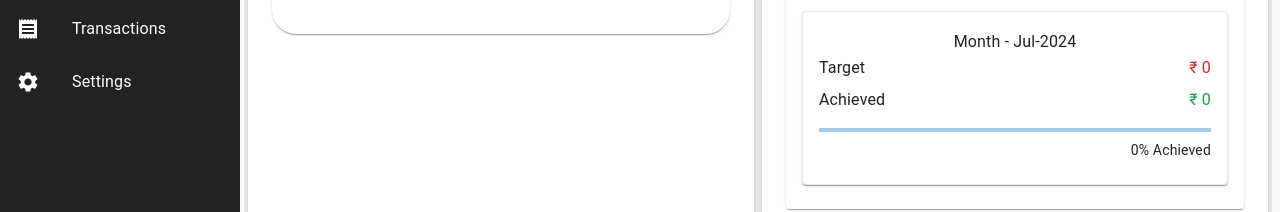
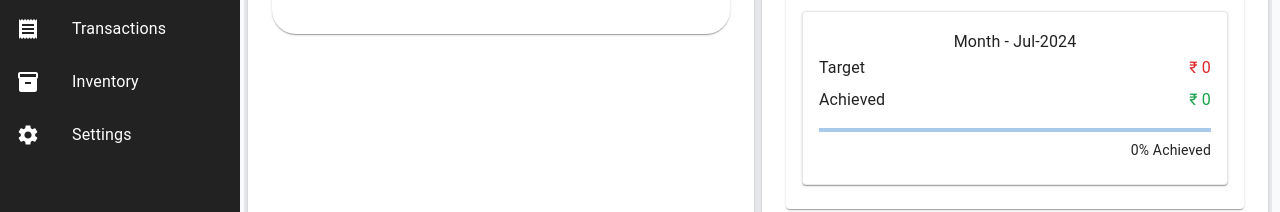
Before and after one commit to softgen-mustafa/softgen-web, a Next.js app: page /dashboard in a window 1280 px wide. Shown: the part 158-370 px from the top of the page. Built offline with nearby package versions, Linux system fonts and the light colour scheme; no server answers.

Commit message:
Inventory Added to Drawer

```diff
--- a/app/dashboard/layout.tsx
+++ b/app/dashboard/layout.tsx
@@ -6,6 +6,7 @@ import {
   PendingActions,
   Receipt,
   Settings,
+  Inventory
 } from "@mui/icons-material";
 import {
   Box,
@@ -40,6 +41,11 @@ const drawerNavigations = [
     title: "Transactions",
     destination: "/dashboard/vouchers",
     icon: <Receipt />,
+  },
+  {
+    title: "Inventory",
+    destination: "/dashboard/Inventory",
+    icon: <Inventory />,
   },
   {
     title: "Settings",
```
